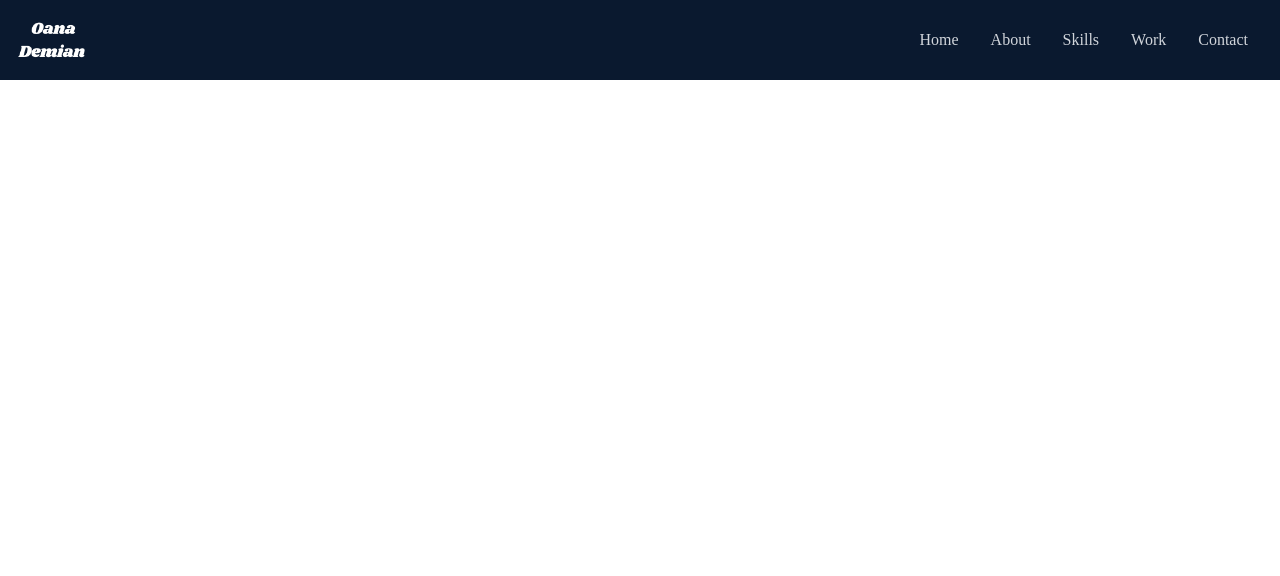
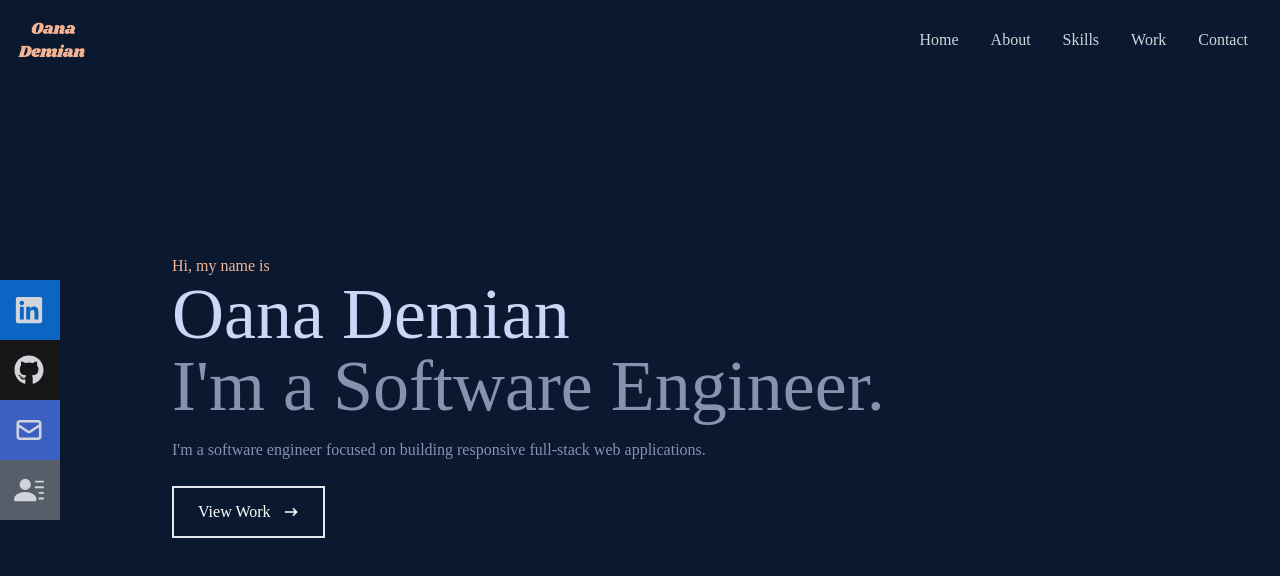
Before and after one commit to OanaDemian/portfolio-react-app, a React (Create React App) app: page / in a window 1280 px wide. Shown: the top 576 px of the page. Built offline with nearby package versions, Linux system fonts and the light colour scheme.

Commit message:
creates home component

```diff
--- a/src/App.js
+++ b/src/App.js
@@ -1,8 +1,10 @@
 import Navbar from './components/Navbar.js';
+import Home from './components/Home.js';
 function App() {
   return (
     <div >
       <Navbar />
+      <Home />
     </div>
   );
 }
--- /dev/null
+++ b/src/components/Home.js
@@ -0,0 +1,26 @@
+import React from 'react';
+import {HiArrowNarrowRight} from 'react-icons/hi';
+
+const Home = () => {
+  return (
+    <div name='home' className='w-full h-screen bg-[#0a192f]'>
+    {/* container */}
+      <div className='max-w-[1000px] mx-auto px-8 flex flex-col  justify-center h-full'>
+        <p className='text-[#F4B393]'> Hi, my name is</p>
+        <h1 className='text-4xl sm:text-7xl text-[#ccd6f6]'>Oana Demian</h1>
+        <h2 className='text-4xl sm:text-7xl text-[#8892b0]'>I'm a Software Engineer.</h2>
+        <p className='text-[#8892b0] py-4 max-w-[700px]'>I'm a software engineer focused on building responsive full-stack web applications.</p>
+        <div>
+          <button className='text-white group border-2 px-6 py-3 my-2 flex items-center hover:bg-[#F4B393] hover-border-[#F4B393]'>
+            View Work
+            <span className='group-hover:rotate-90 duration-300'>
+              <HiArrowNarrowRight className='ml-3'/>
+            </span>
+          </button>
+        </div>
+      </div>
+    </div>
+  )
+}
+
+export default Home
--- a/src/components/Navbar.js
+++ b/src/components/Navbar.js
@@ -1,6 +1,8 @@
-import React, {useState} from 'react';
+import React, { useState } from 'react';
 import Logo from '../assets/logo.png';
-import {FaBars, FaTimes} from 'react-icons/fa';
+import { FaBars, FaTimes, FaGithub, FaLinkedin } from 'react-icons/fa';
+import { BsFillPersonLinesFill } from 'react-icons/bs';
+import { HiOutlineMail } from 'react-icons/hi';
 
 const Navbar = () => {
   const [nav, setNav] = useState(false);
@@ -32,7 +34,37 @@
             <li className='py-6 text-4xl'>Contact</li>
         </ul>
     {/* Social icons */}
-        <div className='hidden'> </div>
+        <div className='hidden lg:flex fixed flex-col top-[35%] left-0'>
+          <ul>
+            <li className='w-[160px] h-[60px] flex justify-between items-center ml-[-100px] hover:ml-[-10px] duration-300 bg-[#0A66C2]'>
+              <a className='flex justify-between items-center w-full text-gray-300'
+              href='/'>
+                Linkedin <FaLinkedin size={30}/>
+              </a>
+            </li>
+
+            <li className='w-[160px] h-[60px] flex justify-between items-center ml-[-100px] hover:ml-[-10px] duration-300 bg-[#171515]'>
+              <a className='flex justify-between items-center w-full text-gray-300'
+              href='/'>
+                Github <FaGithub size={30}/>
+              </a>
+            </li>
+
+            <li className='w-[160px] h-[60px] flex justify-between items-center ml-[-100px] hover:ml-[-10px] duration-300 bg-[#3b60c4]'>
+              <a className='flex justify-between items-center w-full text-gray-300'
+              href='/'>
+                Email <HiOutlineMail size={30}/>
+              </a>
+            </li>
+
+            <li className='w-[160px] h-[60px] flex justify-between items-center ml-[-100px] hover:ml-[-10px] duration-300 bg-[#565f69]'>
+              <a className='flex justify-between items-center w-full text-gray-300'
+              href='/'>
+                Resume <BsFillPersonLinesFill size={30}/>
+              </a>
+            </li>
+          </ul>
+        </div>
     </div>
   )
 }
```
Also changed, not shown: src/assets/logo.png.
